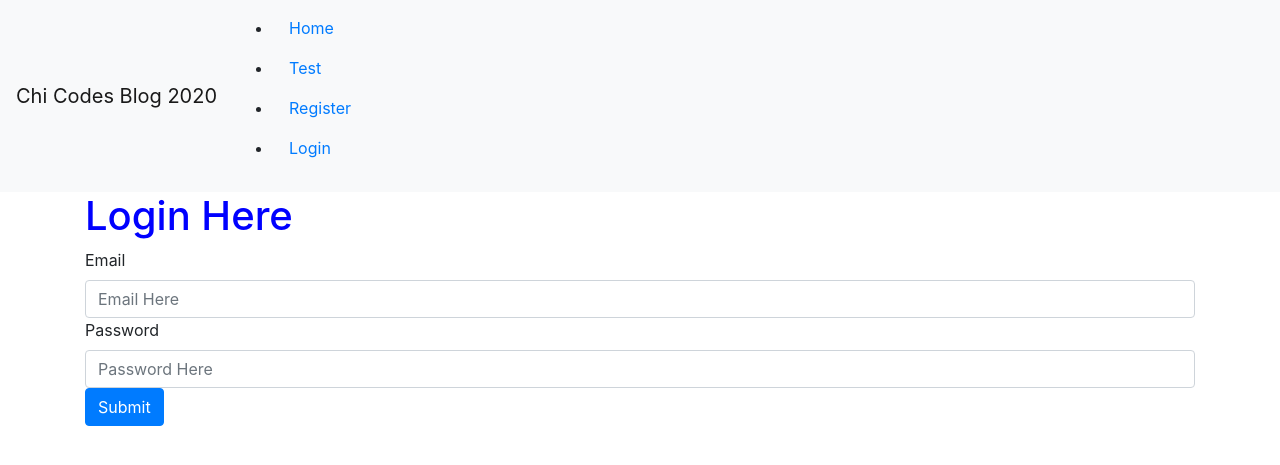
After one commit to CodingTemple/chicodes_reference_code_Flask, a Flask app: page /login in a window 1280 px wide. The commit adds this page. Shown: the top 465 px of the page. Run offline with Flask 2, Linux system fonts and the light colour scheme; some libraries are stand-ins or nearby versions.

Commit message:
Day3 Afternoon Session...login flow

```diff
--- a/chicodes_blog_app/routes.py
+++ b/chicodes_blog_app/routes.py
@@ -2,7 +2,7 @@
 from chicodes_blog_app import app, db
 
 # Import specific packages from flask
-from flask import render_template,request
+from flask import render_template,request, redirect, url_for
 
 # Import Our Form(s)
 from chicodes_blog_app.forms import UserInfoForm, LoginForm
@@ -64,7 +64,8 @@ def login():
         if logged_user and check_password_hash(logged_user.password, password):
             login_user(logged_user)
             # TODO Redirected user
+            return redirect(url_for('home'))
         else:
             # TODO Redirect User to login route
-            return 'Not Logged In'
+            return redirect(url_for('login'))
     return render_template('login.html', login_form = form)
--- /dev/null
+++ b/chicodes_blog_app/templates/login.html
@@ -0,0 +1,23 @@
+{% extends 'base.html' %}
+
+{% block content %}
+
+    <div class="container">
+        <h1>Login Here</h1>
+        <form method="POST">
+            {{ login_form.hidden_tag() }}
+            <div class="form-group">
+                <fieldset>
+                    {{ login_form.email.label }}
+                    {{ login_form.email(class="form-control", placeholder = "Email Here")}}
+                </fieldset>
+                <fieldset>
+                    {{ login_form.password.label }}
+                    {{ login_form.password(class = "form-control", placeholder = "Password Here")}}
+                </fieldset>
+                {{ login_form.submit(class="btn btn-primary") }}
+            </div>
+        </form>
+    </div>
+
+{% endblock content %}
--- a/chicodes_blog_app/templates/nav.html
+++ b/chicodes_blog_app/templates/nav.html
@@ -9,6 +9,12 @@
             <li class="nav-item">
                 <a class="nav-link" href="{{ url_for('testRoute') }}">Test</a>
             </li>
+            <li class="nav-item">
+                <a class="nav-link" href="{{ url_for('register') }}">Register</a>
+            </li>
+            <li class="nav-item">
+                <a class="nav-link" href="{{ url_for('login') }}">Login</a>
+            </li>
         </ul>
     </div>
 </nav>
```
Also changed, not shown: README.md.
